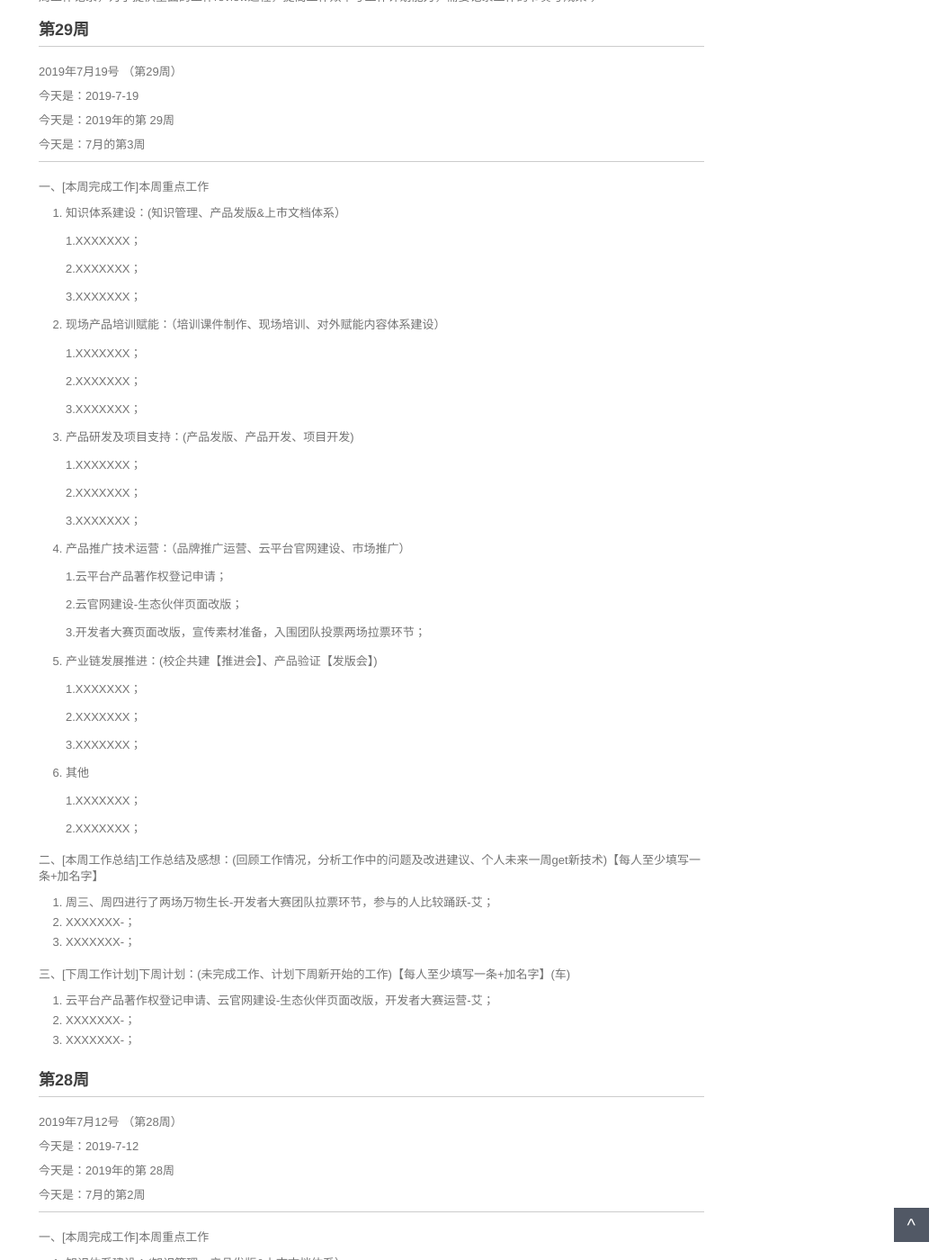
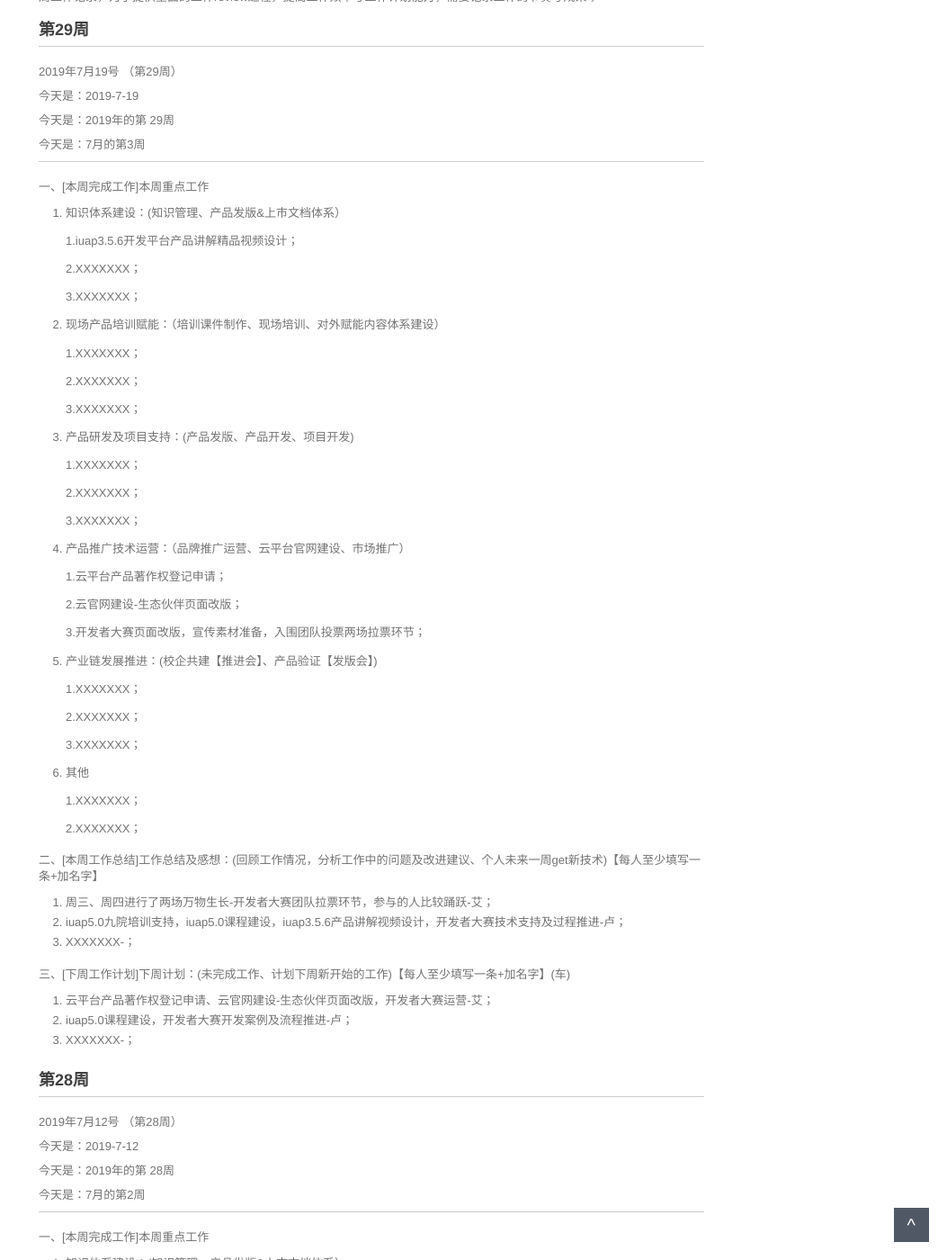
Before and after one commit to walllFlower/blog, a Jekyll site: the page built from _posts/2018-07-17-day_report_cxz.md, in a window 1280 px wide and 1400 px high, scrolled down 310 px. Shown: the whole window at 90% size, without its empty margins (227-1280 px from the left). Built offline with Jekyll 4.4.1, drawn with Linux system fonts in a browser that asks for light colours; comment, search, counter and statistics services are not loaded.

Commit message:
Update 2018-07-17-day_report_cxz.md

```diff
--- a/_posts/2018-07-17-day_report_cxz.md
+++ b/_posts/2018-07-17-day_report_cxz.md
@@ -25,7 +25,7 @@ categories: 技术运营工作周报
 
 1. 知识体系建设：(知识管理、产品发版&上市文档体系）
 
-    1.XXXXXXX；
+    1.iuap3.5.6开发平台产品讲解精品视频设计；
 
     2.XXXXXXX；
 
@@ -73,13 +73,13 @@ categories: 技术运营工作周报
 二、[本周工作总结]工作总结及感想：(回顾工作情况，分析工作中的问题及改进建议、个人未来一周get新技术)【每人至少填写一条+加名字】
 
 1. 周三、周四进行了两场万物生长-开发者大赛团队拉票环节，参与的人比较踊跃-艾；
-2. XXXXXXX-；
+2. iuap5.0九院培训支持，iuap5.0课程建设，iuap3.5.6产品讲解视频设计，开发者大赛技术支持及过程推进-卢；
 3. XXXXXXX-；
 
 三、[下周工作计划]下周计划：(未完成工作、计划下周新开始的工作)【每人至少填写一条+加名字】(车)
 
 1. 云平台产品著作权登记申请、云官网建设-生态伙伴页面改版，开发者大赛运营-艾；
-2. XXXXXXX-；
+2. iuap5.0课程建设，开发者大赛开发案例及流程推进-卢；
 3. XXXXXXX-；
 
 
```
